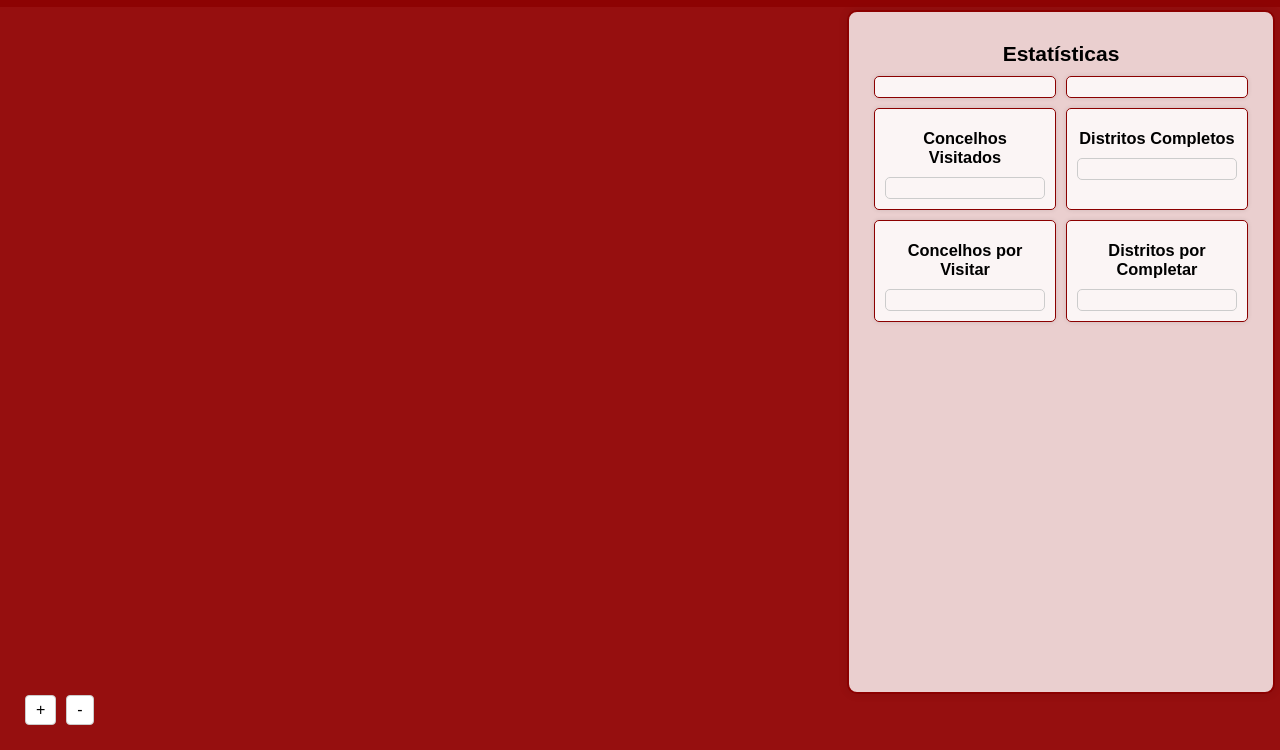
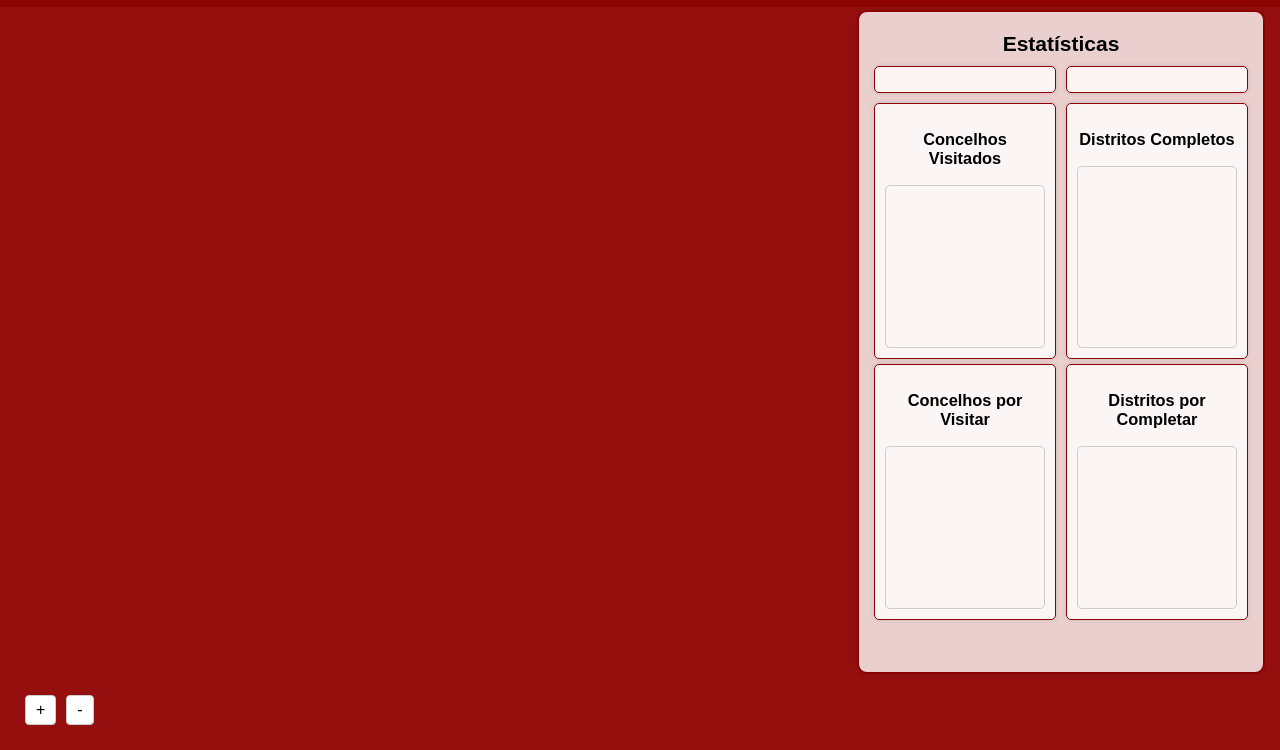
Before and after one commit to Rafa200200/Strava-app, a website: page public/summary.html in a window 1280 px wide. Shown: the part 50-800 px from the top of the page. Drawn offline with nearby package versions, Linux system fonts and the light colour scheme; no server answers.

Commit message:
adjust css for stats

```diff
--- a/public/summary.html
+++ b/public/summary.html
@@ -38,7 +38,7 @@
         .container {
             text-align: center;
             background-color: rgba(255, 255, 255, 0.8);
-            padding: 20px;
+            padding: 10px;
             border-radius: 10px;
             box-shadow: 0 0 10px rgba(0, 0, 0, 0.1);
             border: 2px solid #8b0000;
@@ -54,17 +54,34 @@
         .stats {
             width: 100%;
             font-size: 14px;
+            height: 100%;
         }
-        .stats h2, .stats h3 {
+        .stats h2 {
             margin: 10px 0;
         }
         .stats p {
             margin: 5px 0;
+            font-weight: bold;
+        }
+        .stats .percent-group {
+            display: flex;
+            justify-content: space-between;
+            margin-bottom: 10px;
+        }
+        .stats .percent-box {
+            flex: 1;
+            margin: 0 5px;
+            background-color: rgba(255, 255, 255, 0.8);
+            padding: 10px;
+            border-radius: 5px;
+            box-shadow: 0 0 5px rgba(0, 0, 0, 0.1);
+            border: 1px solid #8b0000;
         }
         .stats .stat-group {
             display: flex;
             justify-content: space-between;
-            margin-bottom: 10px;
+            margin-bottom: 5px;
+            height: 40%;
         }
         .stats .stat-box {
             flex: 1;
@@ -74,19 +91,14 @@
             border-radius: 5px;
             box-shadow: 0 0 5px rgba(0, 0, 0, 0.1);
             border: 1px solid #8b0000;
+            display: flex;
+            flex-direction: column;
         }
-        .stats .stat-box p {
-            font-weight: bold;
-        }
-        .stats .half-box {
-            flex: 1;
-            margin: 0 5px;
-        }
-        .stats ul {
+        .stats .stat-box ul {
             list-style-type: none;
             padding: 0;
             margin: 0;
-            max-height: 100px;
+            flex: 1;
             overflow-y: auto;
             border: 1px solid #ccc;
             border-radius: 5px;
@@ -139,26 +151,30 @@
     <div class="container">
         <div class="stats">
             <h2>Estatísticas</h2>
-            <div class="stat-group">
-                <p id="concelhos-percent" class="stat-box"></p>
-                <p id="distritos-percent" class="stat-box"></p>
+            <div class="percent-group">
+                <div class="percent-box">
+                    <p id="concelhos-percent"></p>
+                </div>
+                <div class="percent-box">
+                    <p id="distritos-percent"></p>
+                </div>
             </div>
             <div class="stat-group">
-                <div class="stat-box half-box">
+                <div class="stat-box">
                     <h3>Concelhos Visitados</h3>
                     <ul id="concelhos-visitados"></ul>
                 </div>
-                <div class="stat-box half-box">
+                <div class="stat-box">
                     <h3>Distritos Completos</h3>
                     <ul id="distritos-completos"></ul>
                 </div>
             </div>
             <div class="stat-group">
-                <div class="stat-box half-box">
+                <div class="stat-box">
                     <h3>Concelhos por Visitar</h3>
                     <ul id="concelhos-faltantes"></ul>
                 </div>
-                <div class="stat-box half-box">
+                <div class="stat-box">
                     <h3>Distritos por Completar</h3>
                     <ul id="distritos-faltantes"></ul>
                 </div>
```
